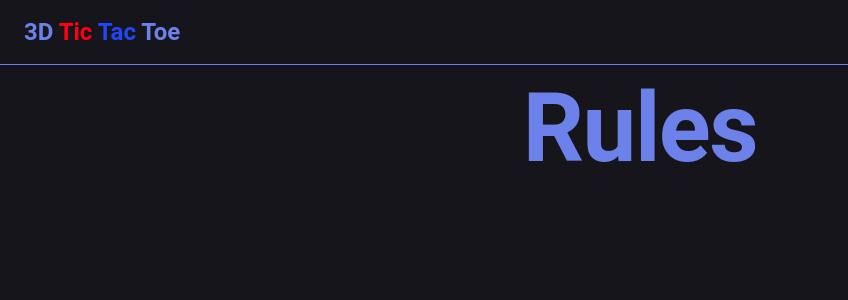
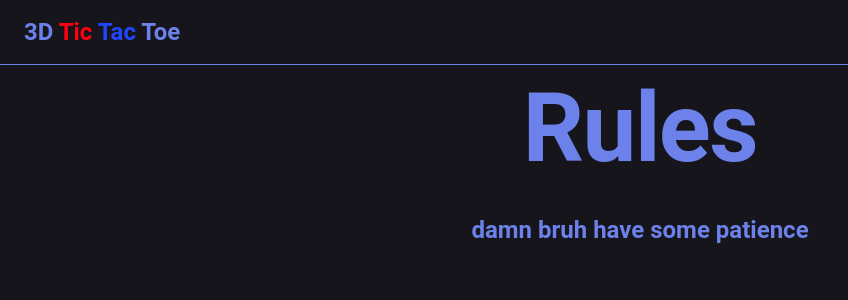
Before and after one commit to dylanp1212/3dttt, a Next.js app: page /rules in a window 1280 px wide. Shown: the top 300 px of the page, without its empty margins (0-848 px from the left). Built offline with nearby package versions, Linux system fonts and the light colour scheme; what @mui/material-nextjs would draw is missing.

Commit message:
minimax bot randomized within best choices

```diff
--- a/src/app/rules/page.tsx
+++ b/src/app/rules/page.tsx
@@ -13,6 +13,12 @@ export default function Rules() {
             Rules
           </Typography>
         </Box>
+        <Box sx={{display: 'flex', justifyContent: 'center', mt: '30px'}}>
+          <Typography variant="h5" sx={{flexGrow: 1, fontWeight: 600,
+            color: '#6c81e9'}}>
+            damn bruh have some patience
+          </Typography>
+        </Box>
       </Box>
     </>
   )
```
Also changed, not shown: src/components/bot.tsx (+7 -3 lines).
